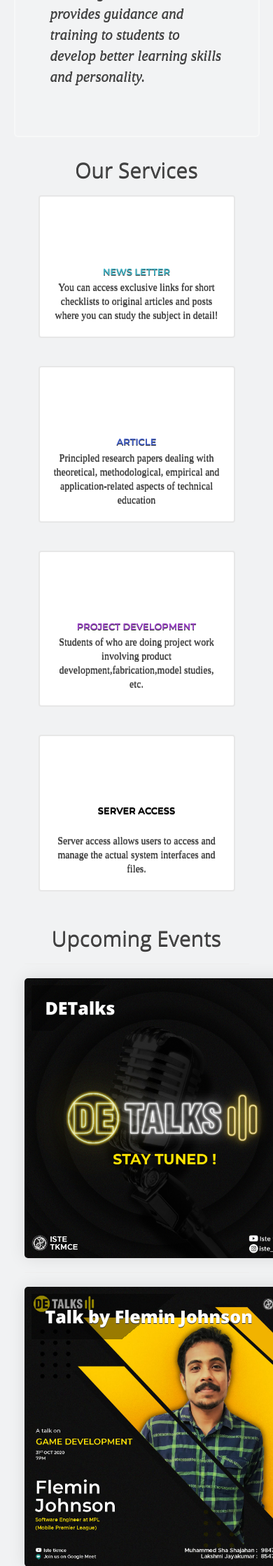
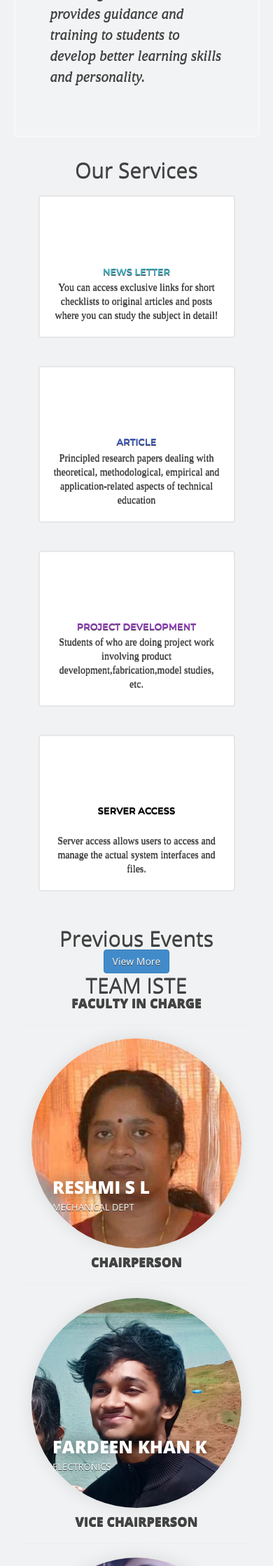
Before and after one commit to ISTE-TKMCE/home, a CodeIgniter app: page /index.php/shadow/test in a window 390 px wide; the page is wider, and only the part inside the window is pictured. Shown: the part 849-3087 px from the top of that part at 70% size. Run offline with CodeIgniter, Linux system fonts and the light colour scheme; data that the repository does not hold is empty; some libraries are stand-ins or nearby versions; some web fonts are replaced.

Commit message:
updated styles removed upcoming events updated border

```diff
--- a/css/test.css
+++ b/css/test.css
@@ -1,5 +1,7 @@
 @charset "utf-8";
 @import url("https://fonts.googleapis.com/css?family=Montserrat:400,500,600,700,800,900|Open Sans:400,600,800");
+@import url('https://fonts.googleapis.com/css2?family=Arvo&family=Playfair+Display&display=swap');
+
 h1,
 h2,
 h3,
@@ -65,7 +67,7 @@
 }
 .profile-card-2 {
   object-fit: cover;
-  height: 400px;
+  height: 300px;
   width: 300px;
   background-color: #fff;
   box-shadow: 0px 0px 25px rgba(0, 0, 0, 0.1);
@@ -75,6 +77,8 @@
   margin: 10px auto;
   cursor: pointer;
   border-radius: 10px;
+  border-radius:50%;
+
 }
 
 .profile-card-2 img {
@@ -85,7 +89,7 @@
   position: absolute;
   left: 30px;
   bottom: 70px;
-  font-size: 30px;
+  font-size: 25px;
   color: #fff;
   text-shadow: 0px 0px 20px rgba(0, 0, 0, 0.5);
   font-weight: bold;
--- a/index.php
+++ b/index.php
@@ -54,7 +54,7 @@
           <div class="row align-items-center justify-content-center">
             <div class="col-md-7 text-center" data-aos="fade">
               <!-- <span class="caption mb-3">Official Website Of ISTE TKMCE</span> -->
-              <h1 class="mb-4">ISTE<br> TKM College of Engineering</h1>
+              <h1 class="mb-4"style = "font-family: 'Arvo', serif;">ISTE<br> TKM College of Engineering</h1>
               <!-- <p><a href="#" class="text-white py-3 px-4">Official Website Of ISTE TKMCE</a></p> -->
             </div>
           </div>
@@ -66,7 +66,7 @@
           <div class="row align-items-center justify-content-center">
             <div class="col-md-7 text-center" data-aos="fade">
               <!-- <span class="caption mb-3">Official Website Of ISTE TKMCE</span> -->
-              <h1 class="mb-4">ISTE<br> TKM College of Engineering</h1>
+              <h1 class="mb-4" style = "font-family: 'Arvo', serif;">ISTE<br> TKM College of Engineering</h1>
               <!-- <p><a href="#" class="text-white py-3 px-4">Official Website Of ISTE TKMCE</a></p> -->
             </div>
           </div>
@@ -207,7 +207,7 @@
   </div>
 </section>
 
-<div class="mt-4 container">
+<div class="mt-4 container" style = "display:none;">
     <div class="row">
           <div class="col-md-6 mx-auto text-center mb-5 section-heading">
             <h2>Upcoming Events</h2>
@@ -249,7 +249,7 @@
           </div>
         </div>
     <div class="row">
-    <?php
+    <!-- <?php
       $sql = "SELECT * FROM `events`";
       $query = $dbh -> prepare($sql);
       $query->execute();
@@ -257,20 +257,41 @@
       if($query->rowCount() > 0)
       {$cnt=0;
       foreach($results as $result)
-      {	if($cnt!=3){			?>
+      {	if($cnt!=3){			?> -->
     <div class="col-md-4">
     <hr>
-    <div class="profile-card-6"><img src="images/<?php echo htmlentities($result->image) ?>" class="img img-responsive">
+    <!-- <div class="profile-card-6"><img src="images/<?php echo htmlentities($result->image) ?>" class="img img-responsive">
         <div class="profile-name"><?php echo htmlentities($result->name) ?></div>
         <div class="profile-position"><?php echo htmlentities($result->date) ?></div>
-    </div>
+    </div> -->
+
+    <div class="profile-card-6"><img src="./images/previous1.jpg" class="img img-responsive">
+      <div class="profile-name">IGNITE</div>
+      <div class="profile-position"></div>
+  </div>
+
+
 </div>
-      <?php $cnt=$cnt+1;}}}?>
+<div class="col-md-4">
+  <hr>
+  <!-- <div class="profile-card-6"><img src="images/<?php echo htmlentities($result->image) ?>" class="img img-responsive">
+      <div class="profile-name"><?php echo htmlentities($result->name) ?></div>
+      <div class="profile-position"><?php echo htmlentities($result->date) ?></div>
+  </div> -->
+
+
+<div class="profile-card-6"><img src="./images/previous2.jpg" class="img img-responsive">
+  <div class="profile-name">BEAT THE GAME 2.0</div>
+  <div class="profile-position"></div>
+</div>
+
+</div>
+      <!-- <?php $cnt=$cnt+1;}}}?> -->
 </div>
 </div>
 
 
-      <div class="mt-3 container justify-content-center text-center">
+      <div class="mt-3 container justify-content-center text-center d-none">
         <a href="event.php" class="btn btn-primary">View More</a>
       </div>
 
@@ -287,7 +308,7 @@
 		<div class="col-md-4">
     <h4 class="text-center"><strong>FACULTY IN CHARGE</strong></h4>
     <hr>
-    <div class="profile-card-2"><img src="./images/reshmi.jpg" class="img img-responsive">
+    <div class="profile-card-2"><img src="./images/reshmi.jpg" class="img img-fluid img-responsive">
         <div class="profile-name">RESHMI S L </div>
         <div class="profile-username">MECHANICAL DEPT</div>
         <!-- <div class="profile-icons"><a href="#"><i class="fa fa-facebook"></i></a><a href="#"><i class="fa fa-twitter"></i></a><a href="#"><i class="fa fa-linkedin"></i></a></div> -->
@@ -296,7 +317,7 @@
     <div class="col-md-4" >
     <h4 class="text-center"><strong>CHAIRPERSON</strong></h4>
     <hr>
-    <div class="profile-card-2"><img src="./images/fardeen.jpg" class="img img-responsive">
+    <div class="profile-card-2"><img src="./images/fardeen.jpg" class="img img-fluid img-responsive">
         <div class="profile-name">FARDEEN KHAN K</div>
         <div class="profile-username">ELECTRONICS</div>
         <!-- <div class="profile-icons"><a href="#"><i class="fa fa-facebook"></i></a><a href="#"><i class="fa fa-twitter"></i></a><a href="#"><i class="fa fa-linkedin"></i></a></div> -->
@@ -305,7 +326,7 @@
     <div class="col-md-4">
     <h4 class="text-center"><strong>VICE CHAIRPERSON</strong></h4>
     <hr>
-    <div class="profile-card-2"><img src="./images/sreelekshmi.jpg" class="img img-responsive">
+    <div class="profile-card-2"><img src="./images/sreelekshmi.jpg" class="img img-fluid img-responsive">
         <div class="profile-name">SREELEKSHMI NS</div>
         <div class="profile-username">ELECTRONICS</div>
         <!-- <div class="profile-icons"><a href="#"><i class="fa fa-facebook"></i></a><a href="#"><i class="fa fa-twitter"></i></a><a href="#"><i class="fa fa-linkedin"></i></a></div> -->
```
Also changed, not shown: images/previous1.jpg (added), images/previous2.jpg (added).
